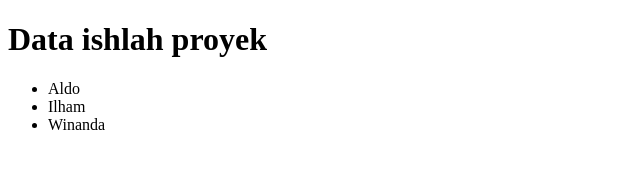
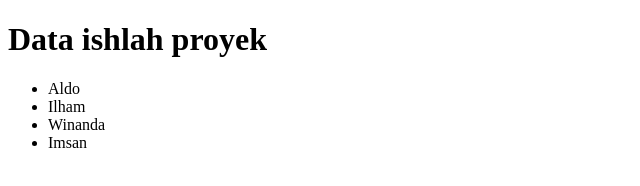
Before and after one commit to rejikun1234/test-remote-3, a plain HTML site: page index.html in a window 1280 px wide. Shown: the full height of the page, 0-640 px from the left. Drawn offline with Linux system fonts and the light colour scheme.

Commit message:
menambahkan imsan

```diff
--- a/index.html
+++ b/index.html
@@ -17,6 +17,7 @@
 
 
         <li>Winanda</li>
+		<li>Imsan</li>
 
     </ul>
 
```
